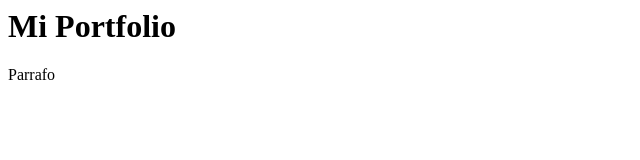
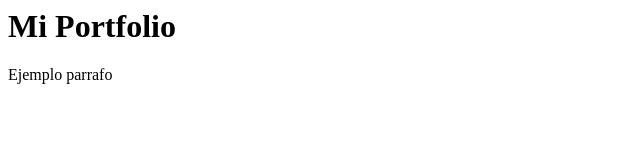
Before and after one commit to okinainko/PortfolioFrontEnd, a plain HTML site: page index.html in a window 1280 px wide. Shown: the full height of the page, 0-640 px from the left. Drawn offline with Linux system fonts and the light colour scheme.

Commit message:
Update index.html

```diff
--- a/index.html
+++ b/index.html
@@ -1,2 +1,2 @@
 <h1>Mi Portfolio</h1>
-<p> Parrafo </p>
+<p> Ejemplo parrafo </p>
```
